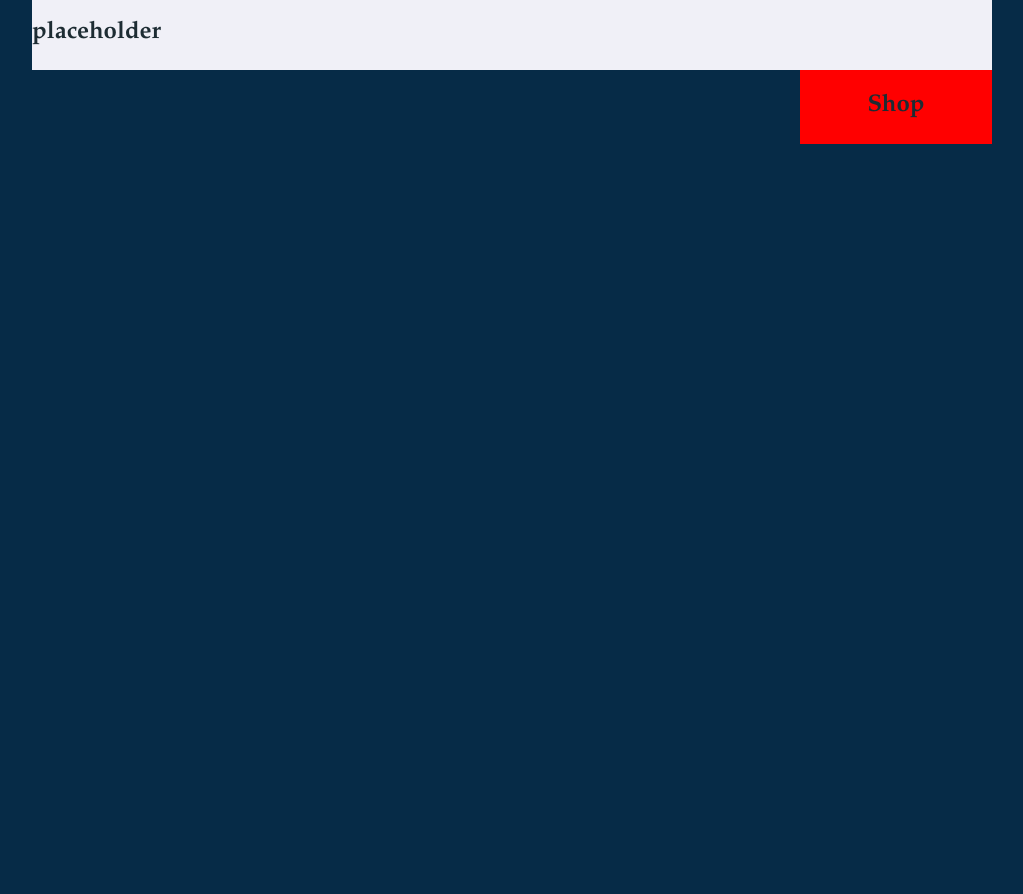
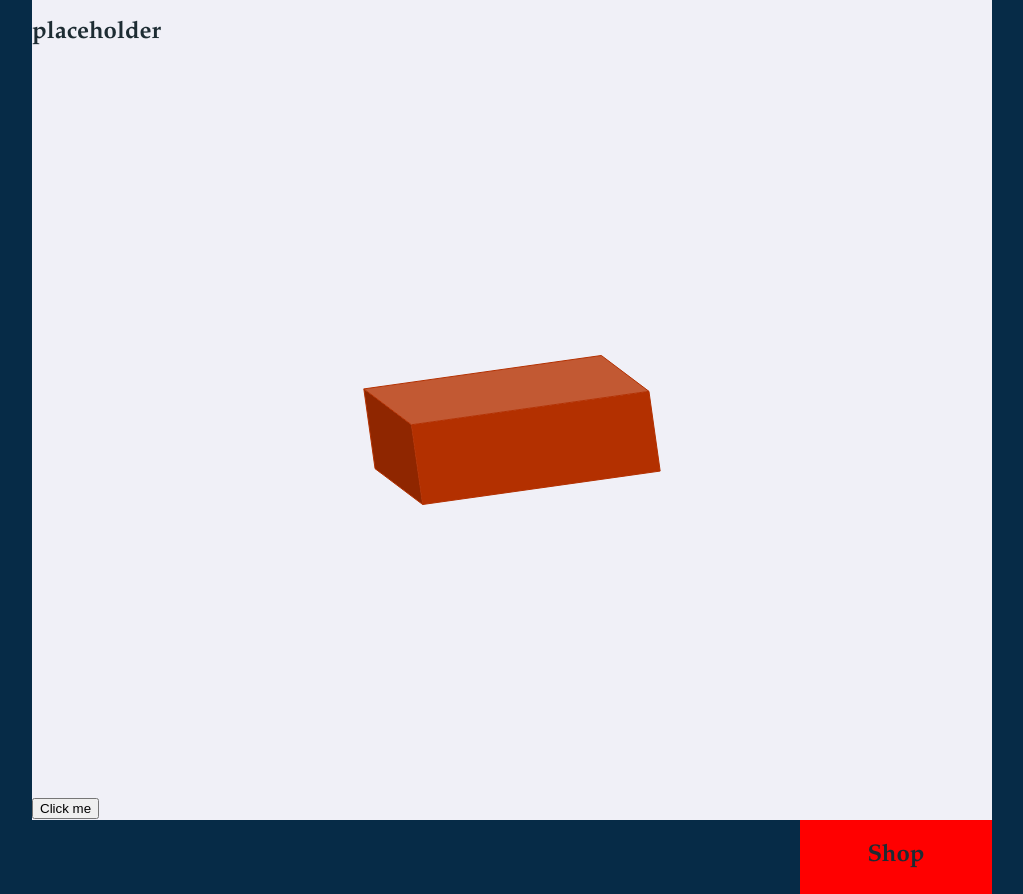
Before and after one commit to 96470/BrickClicker, a plain HTML site: page index.html in a window 1280 px wide. Shown: the part 83-977 px from the top of the page, without its empty margins (128-1151 px from the left). Before the commit the page ends 800 px from the top, so only its background shows below. Drawn offline with Linux system fonts and the light colour scheme.

Commit message:
Update index.html

```diff
--- a/index.html
+++ b/index.html
@@ -13,6 +13,8 @@
   </div>
 <div class="content">
 	  <h2>placeholder</h2>
+	<img src="images/Brick.svg" alt="Brick">
+	<button onclick="myFunction()">Click me</button>
 
   </div>
 	<div class="shop">
```
